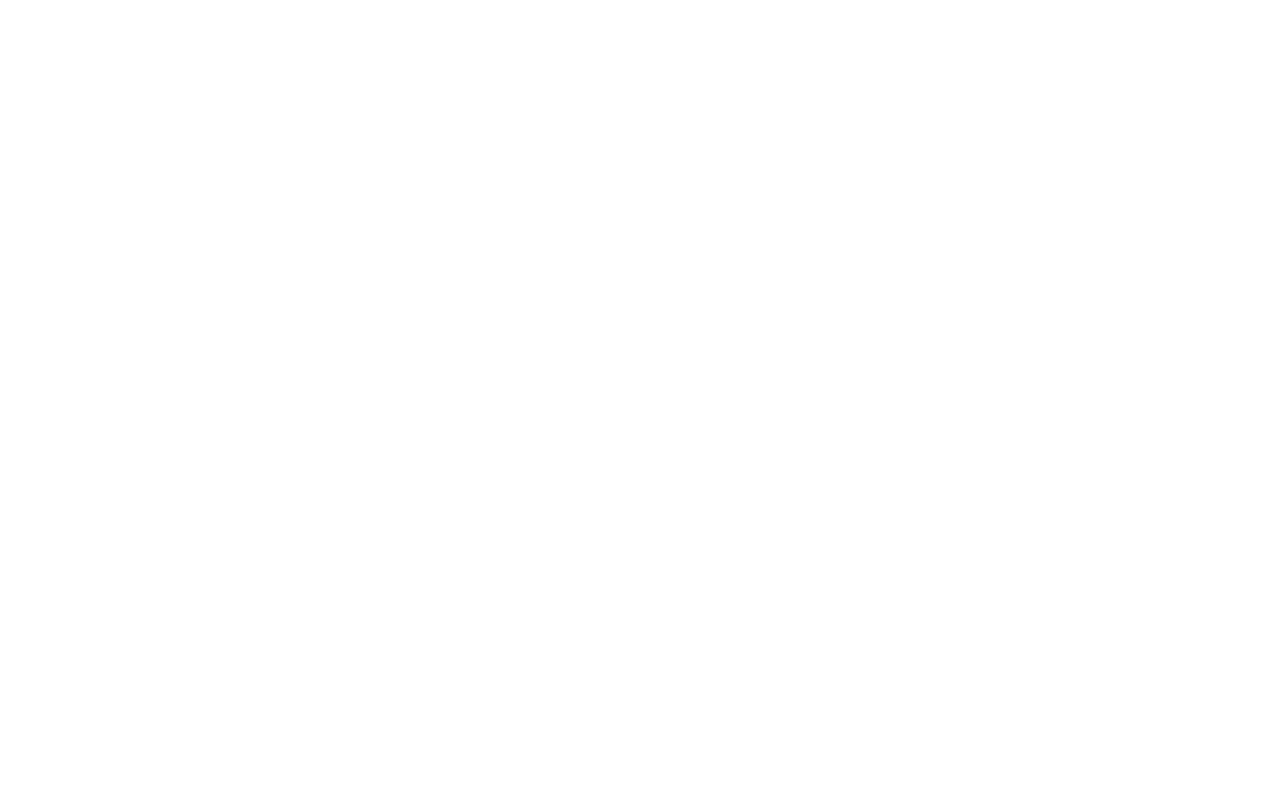
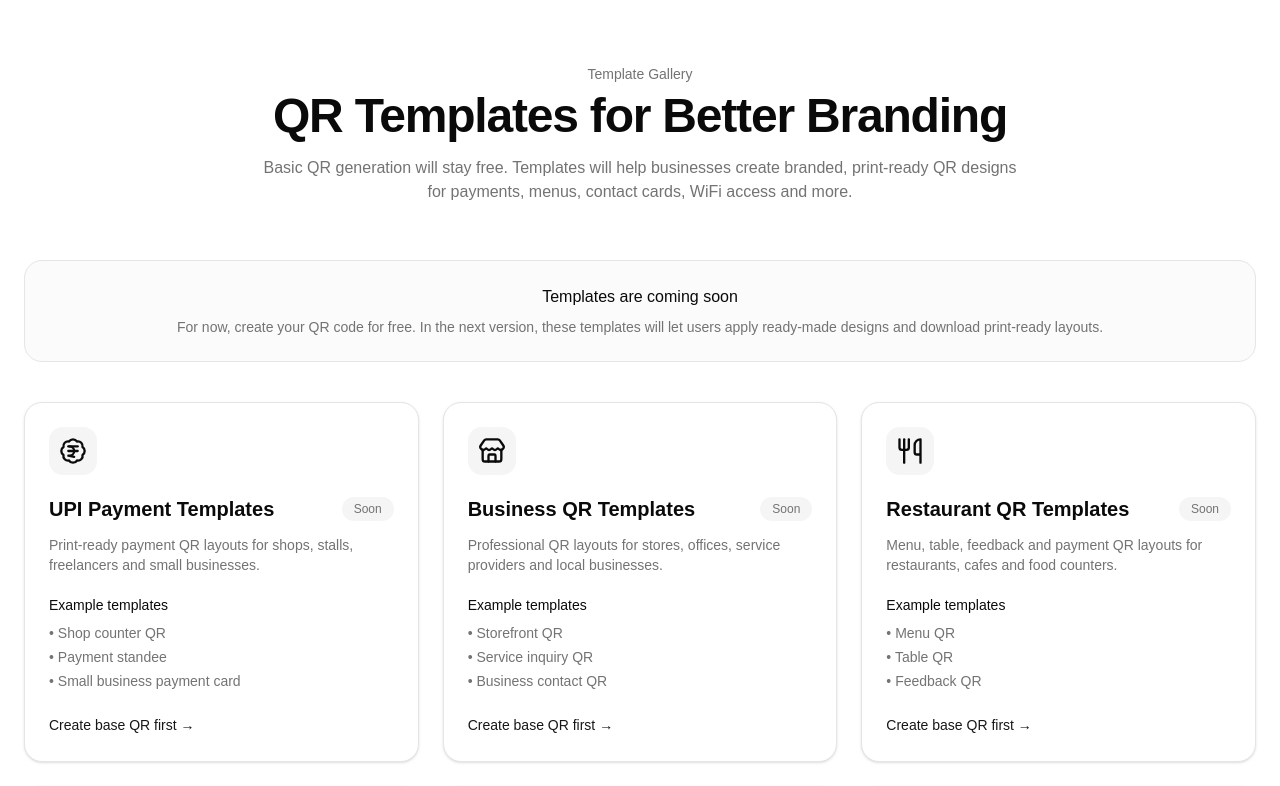
Before and after one commit to gouravmishra-121/qrhub, a React (Vite) app in the folder frontend/: page /templates in a window 1280 px wide. Before the commit this address had no page. Shown: the top 786 px of the page. Built offline with nearby package versions, Linux system fonts and the light colour scheme.

Commit message:
fix: remove unused templates icon import

```diff
--- a/frontend/src/components/landing/Categories.tsx
+++ b/frontend/src/components/landing/Categories.tsx
@@ -170,6 +170,12 @@ export function Categories() {
                 Basic QR generation will stay free. Templates will help businesses create branded,
                 print-ready QR designs.
               </p>
+              <Link
+                to="/templates"
+                className="mt-4 inline-flex text-sm font-medium text-primary hover:underline"
+              >
+                View template gallery →
+              </Link>
             </div>
 
             <div className="grid gap-6 md:grid-cols-2 lg:grid-cols-4">
--- a/frontend/src/components/landing/Footer.tsx
+++ b/frontend/src/components/landing/Footer.tsx
@@ -14,7 +14,7 @@ const qrTypes = [
 
 const resources = [
   { label: 'All QR Types', href: '/qr-types' },
-  { label: 'Templates', href: '/#templates' },
+  { label: 'Templates', href: '/templates' },
   { label: 'FAQ', href: '/#faq' },
   { label: 'How It Works', href: '/#how-it-works' },
   { label: 'Home', href: '/' },
--- a/frontend/src/components/layout/DesktopNav.tsx
+++ b/frontend/src/components/layout/DesktopNav.tsx
@@ -2,7 +2,7 @@ import { Link } from 'react-router-dom'
 
 const navItems = [
   { label: 'QR Types', href: '/qr-types' },
-  { label: 'Templates', href: '/#templates' },
+  { label: 'Templates', href: '/templates' },
   { label: 'How It Works', href: '/#how-it-works' },
   { label: 'FAQ', href: '/#faq' },
 ]
--- a/frontend/src/routes/AppRouter.tsx
+++ b/frontend/src/routes/AppRouter.tsx
@@ -12,6 +12,7 @@ import PhoneQR from '@/pages/generators/PhoneQR'
 import SMSQR from '@/pages/generators/SMSQR'
 import MapsQR from '@/pages/generators/MapsQR'
 import TextQR from '@/pages/generators/TextQR'
+import TemplatesPage from '@/pages/TemplatesPage'
 
 function AppRouter() {
   return (
@@ -40,6 +41,8 @@ function AppRouter() {
         <Route path="/maps" element={<MapsQR />} />
 
         <Route path="/text" element={<TextQR />} />
+
+        <Route path="/templates" element={<TemplatesPage />} />
       </Routes>
     </BrowserRouter>
   )
```
Also changed, not shown: frontend/src/pages/TemplatesPage.tsx (+13 -34 lines).
